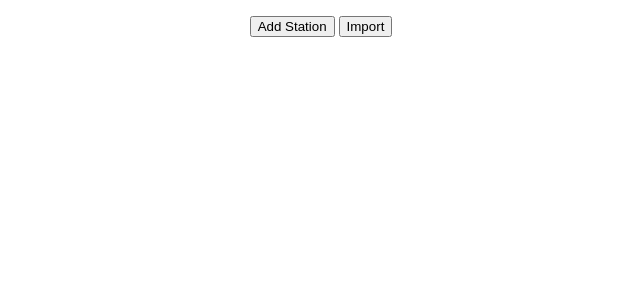
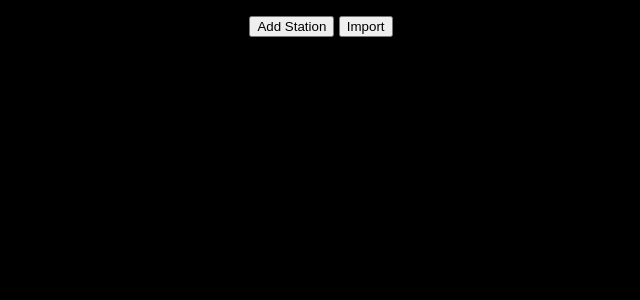
Before and after one commit to naidraikzir/radiete, a SvelteKit app: page / in a window 1280 px wide. Shown: the top 300 px of the page, without its empty margins (319-959 px from the left). Built offline with nearby package versions, Linux system fonts and the light colour scheme.

Commit message:
add mediasession and dark ui

```diff
--- a/src/app.html
+++ b/src/app.html
@@ -6,6 +6,13 @@
 		<link rel="manifest" href="%sveltekit.assets%/manifest.json" />
 		<meta name="viewport" content="width=device-width, initial-scale=1" />
 		%sveltekit.head%
+		<style>
+			html {
+				background-color: black;
+				color: white;
+				font-family: sans-serif;
+			}
+		</style>
 	</head>
 	<body data-sveltekit-preload-data="hover">
 		<div style="display: contents">%sveltekit.body%</div>
--- a/src/routes/+page.svelte
+++ b/src/routes/+page.svelte
@@ -65,12 +65,20 @@
 	}
 
 	function handleAudio(node: HTMLAudioElement, url: string) {
-		if (url) node.play();
+		if (url) setupAudioHandlers(node);
 		return {
 			update(url: string) {
-				if (url) node.play();
+				if (url) setupAudioHandlers(node);
 			}
 		};
+	}
+
+	function setupAudioHandlers(node: HTMLAudioElement) {
+		node.addEventListener('playing', () => {
+			navigator.mediaSession.setActionHandler('previoustrack', () => shuffle());
+			navigator.mediaSession.setActionHandler('nexttrack', () => shuffle());
+		});
+		node.play();
 	}
 </script>
 
```
